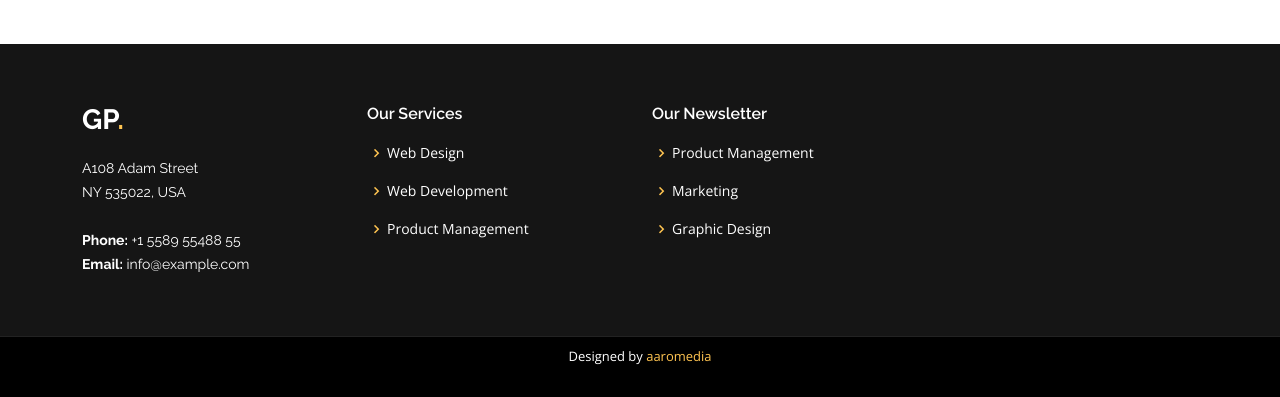
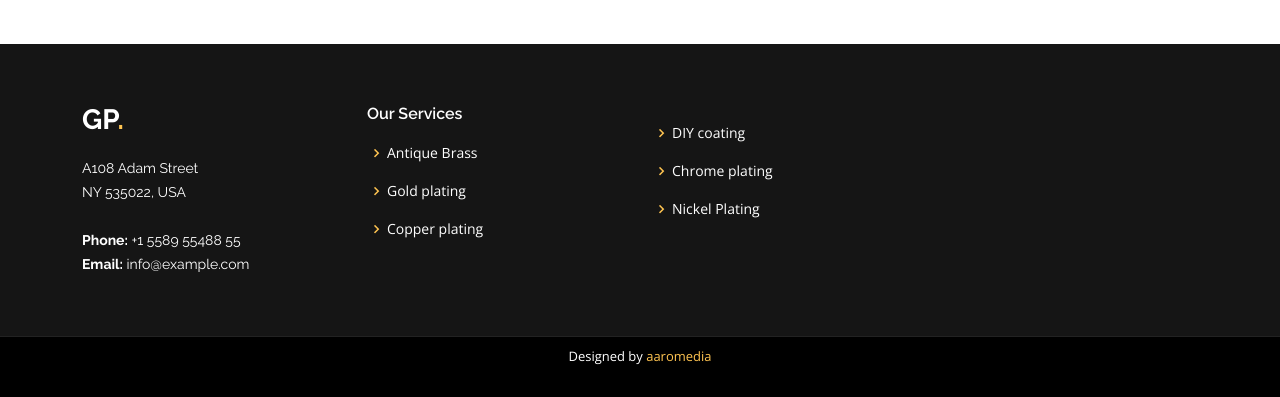
Before and after one commit to dhijinchandran/amc-llc, a plain HTML site: page index.html in a window 1280 px wide. Shown: the part 5066-5463 px from the top of the page. Drawn offline with nearby package versions, Linux system fonts and the light colour scheme.

Commit message:
all changed

```diff
--- a/index.html
+++ b/index.html
@@ -245,17 +245,6 @@
     </section><!-- End Services Section -->
 
     <!-- ======= Cta Section ======= -->
-    <!-- <section id="cta" class="cta">
-      <div class="container" data-aos="zoom-in">
-
-        <div class="text-center">
-          <h3>Call To Action</h3>
-          <p> Duis aute irure dolor in reprehenderit in voluptate velit esse cillum dolore eu fugiat nulla pariatur. Excepteur sint occaecat cupidatat non proident, sunt in culpa qui officia deserunt mollit anim id est laborum.</p>
-          <a class="cta-btn" href="#">Call To Action</a>
-        </div>
-
-      </div>
-    </section> -->
     <!-- End Cta Section -->
 
     <!-- ======= Portfolio Section ======= -->
@@ -523,30 +512,6 @@
 
           <div class="col-lg-8 mt-5 mt-lg-0">
             <iframe src="https://whatsform.com/zqw6rc"  width="100%" height="300" frameBorder="0"></iframe>
-
-            <!-- <form action="forms/contact.php" method="post" role="form" class="php-email-form">
-              <div class="row">
-                <div class="col-md-6 form-group">
-                  <input type="text" name="name" class="form-control" id="name" placeholder="Your Name" required>
-                </div>
-                <div class="col-md-6 form-group mt-3 mt-md-0">
-                  <input type="email" class="form-control" name="email" id="email" placeholder="Your Email" required>
-                </div>
-              </div>
-              <div class="form-group mt-3">
-                <input type="text" class="form-control" name="subject" id="subject" placeholder="Subject" required>
-              </div>
-              <div class="form-group mt-3">
-                <textarea class="form-control" name="message" rows="5" placeholder="Message" required></textarea>
-              </div>
-              <div class="my-3">
-                <div class="loading">Loading</div>
-                <div class="error-message"></div>
-                <div class="sent-message">Your message has been sent. Thank you!</div>
-              </div>
-              <div class="text-center"><button type="submit">Send Message</button></div>
-            </form> -->
-
           </div>
 
         </div>
@@ -589,19 +554,19 @@
           <div class="col-lg-3 col-md-6 footer-links">
             <h4>Our Services</h4>
             <ul>
-              <li><i class="bx bx-chevron-right"></i> <a href="#">Web Design</a></li>
-              <li><i class="bx bx-chevron-right"></i> <a href="#">Web Development</a></li>
-              <li><i class="bx bx-chevron-right"></i> <a href="#">Product Management</a></li>
+              <li><i class="bx bx-chevron-right"></i> <a href="#">Antique Brass</a></li>
+              <li><i class="bx bx-chevron-right"></i> <a href="#">Gold plating</a></li>
+              <li><i class="bx bx-chevron-right"></i> <a href="#">Copper plating</a></li>
 
             </ul>
           </div>
 
           <div class="col-lg-4 col-md-6 footer-links">
-            <h4>Our Newsletter</h4>
+            <h4></h4>
             <ul>
-              <li><i class="bx bx-chevron-right"></i> <a href="#">Product Management</a></li>
-              <li><i class="bx bx-chevron-right"></i> <a href="#">Marketing</a></li>
-              <li><i class="bx bx-chevron-right"></i> <a href="#">Graphic Design</a></l>
+              <li><i class="bx bx-chevron-right"></i> <a href="#">DIY coating</a></li>
+              <li><i class="bx bx-chevron-right"></i> <a href="#">Chrome plating</a></li>
+              <li><i class="bx bx-chevron-right"></i> <a href="#">Nickel Plating</a></l>
             </ul>
           </div>
 
```
